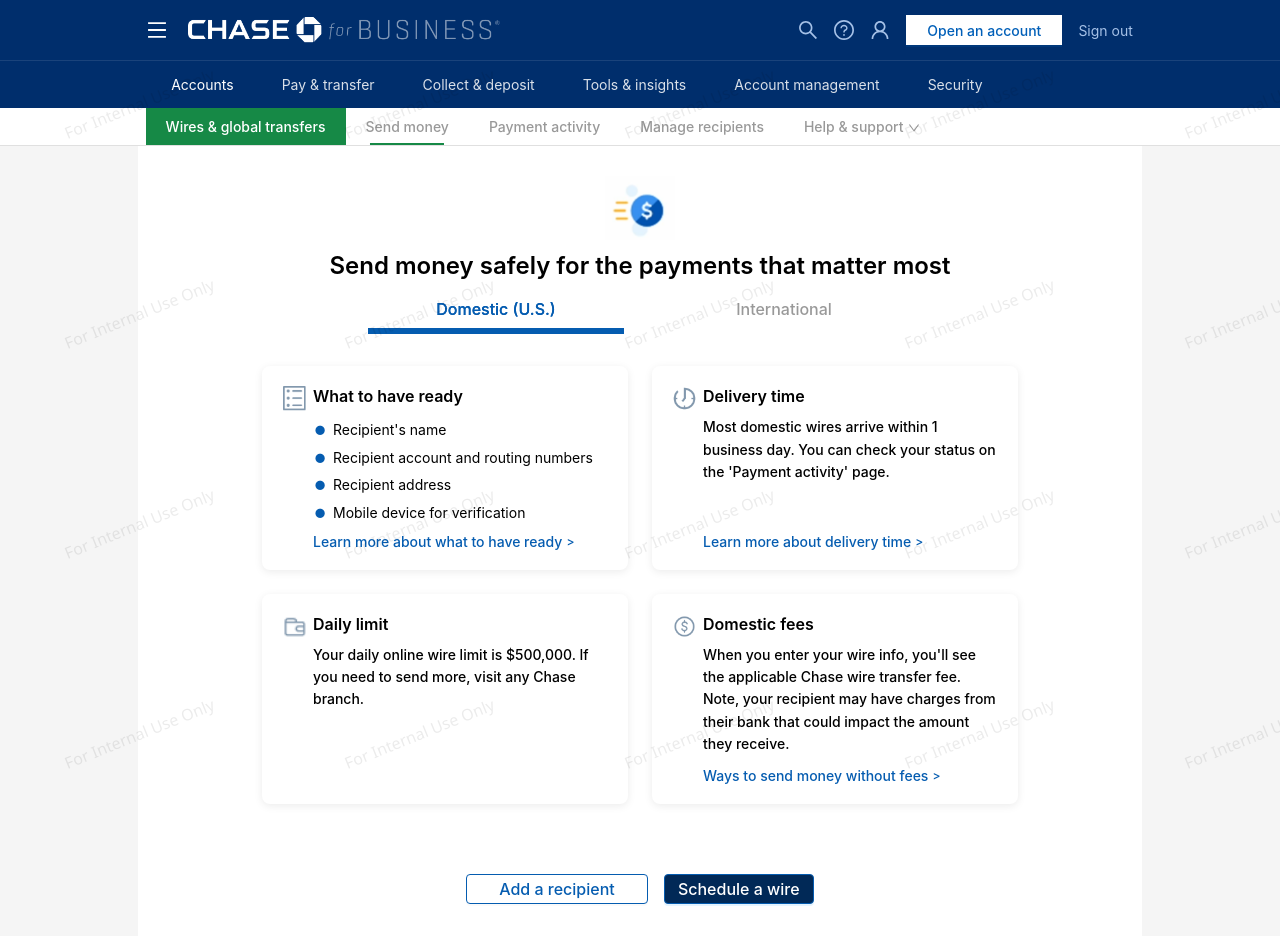
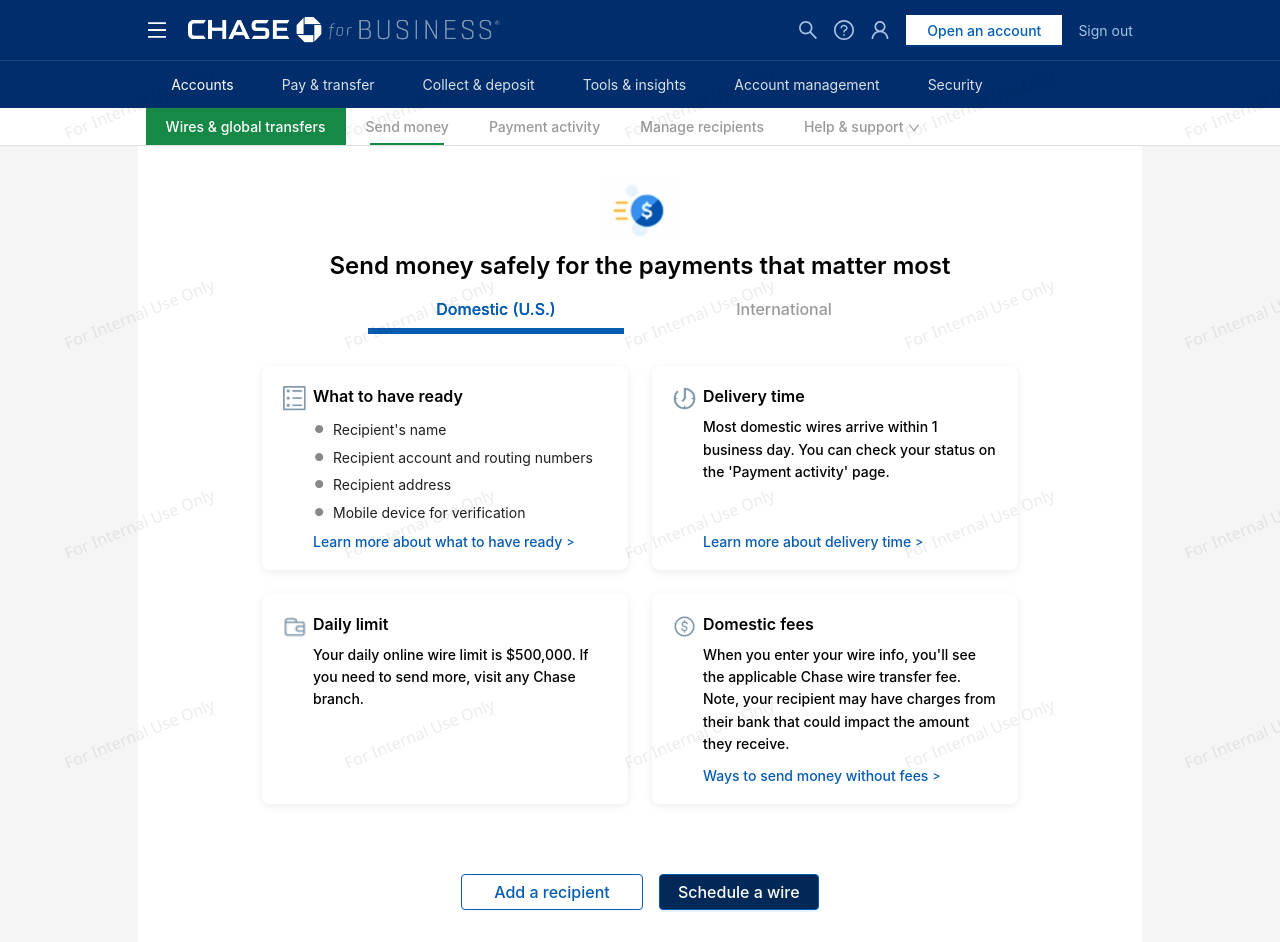
Before and after one commit to nightlight0125/chase, a React (Vite) app: page /customer-insights in a window 1280 px wide. Built offline with nearby package versions, Linux system fonts and the light colour scheme.

Commit message:
修改样式

```diff
--- a/src/pages/customerinsights/CustomerInsights.css
+++ b/src/pages/customerinsights/CustomerInsights.css
@@ -200,7 +200,6 @@
 
 .info-card-list li {
   font-size: 14px;
-  color: black;
   line-height: 1.4;
   padding-left: 20px;
   position: relative;
@@ -214,10 +213,10 @@
   left: 0;
   top: 50%;
   transform: translateY(-50%);
-  color: #055CB0;
   font-weight: bold;
-  font-size: 30px;
+  font-size: 26px;
   line-height: 1;
+  color: #888;
 }
 
 .info-card-link {
@@ -277,7 +276,7 @@
 }
 
 .action-button-outline {
-  height: 30px;
+  height: 36px;
   padding: 0 32px;
   border-color: #055CB0;
   color: #055CB0;
@@ -285,6 +284,12 @@
   font-weight: 500;
   font-size: 16px;
   border-radius: 4px;
+}
+
+/* 让两个按钮在桌面端具有相同的“长度” */
+.action-button-outline,
+.action-button-primary {
+  min-width: 160px;
 }
 
 .action-button-outline:hover {
@@ -295,8 +300,8 @@
 }
 
 .action-button-primary {
-  height: 48px;
-  padding: 0 32px;
+  height: 36px !important;
+  /* padding: 0 32px; */
   background: #012957;
   font-weight: 500;
   font-size: 16px;
```
